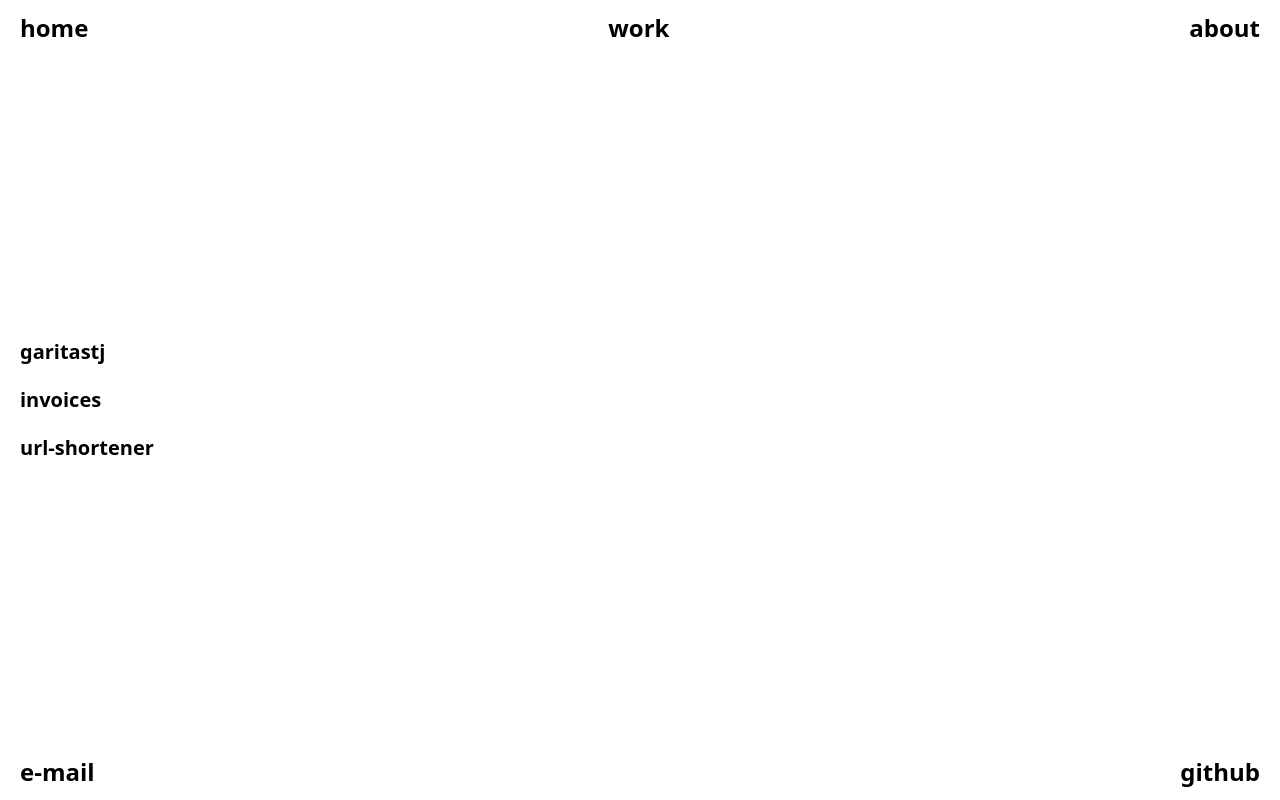
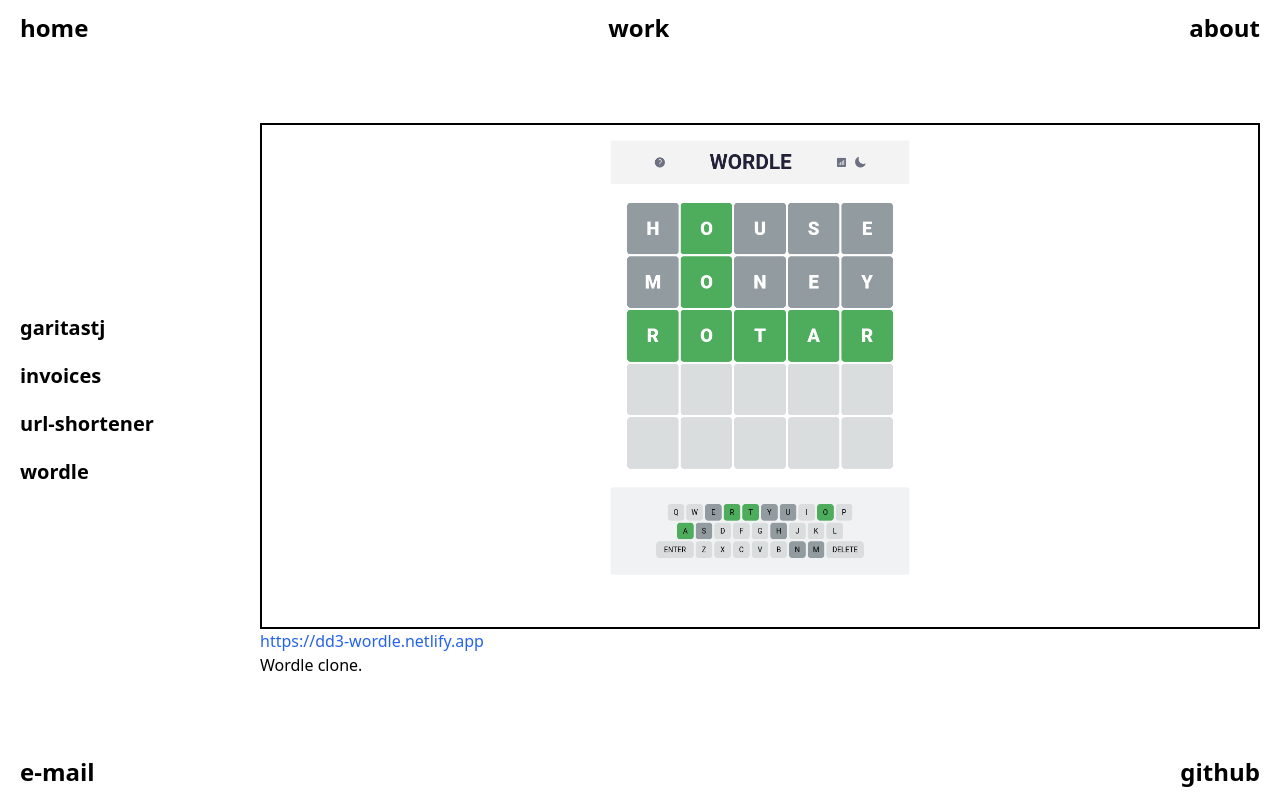
Before and after one commit to celozano/carloslozano, a React (Vite) app: page /work/wordle in a window 1280 px wide. Built offline with nearby package versions, Linux system fonts and the light colour scheme.

Commit message:
add wordle page

```diff
--- a/src/views/Work.tsx
+++ b/src/views/Work.tsx
@@ -1,36 +1,43 @@
-import { useState } from 'react';
-import { Link, useParams } from 'react-router-dom';
+import { useState } from "react";
+import { Link, useParams } from "react-router-dom";
 
-const GARITAS = 'garitastj';
-const INVOICES = 'invoices';
-const URL_SHORTENER = 'url-shortener';
+const GARITAS = "garitastj";
+const INVOICES = "invoices";
+const URL_SHORTENER = "url-shortener";
+const WORDLE = "wordle";
 
 const projects = [
   {
     id: GARITAS,
-    path: '/work/garitastj',
-    link: 'https://garitastj.com',
+    path: "/work/garitastj",
+    link: "https://garitastj.com",
     description:
-      'Web application that shows the border wait times across the San Diego - Tijuana border.',
+      "Web application that shows the border wait times across the San Diego - Tijuana border.",
   },
   {
     id: INVOICES,
-    path: '/work/invoices',
-    link: 'https://develop--sergios-invoices.netlify.app',
+    path: "/work/invoices",
+    link: "https://develop--sergios-invoices.netlify.app",
     description:
-      'Invoice system for an auto shop that helps the user creating and printing invoices.',
+      "Invoice system for an auto shop that helps the user creating and printing invoices.",
   },
   {
     id: URL_SHORTENER,
-    path: '/work/url-shortener',
-    link: 'https://urlshortenerv.netlify.app',
-    description: 'URL shortener to create short URLs.',
+    path: "/work/url-shortener",
+    link: "https://urlshortenerv.netlify.app",
+    description: "URL shortener to create short URLs.",
+  },
+  {
+    id: WORDLE,
+    path: "/work/wordle",
+    link: "https://dd3-wordle.netlify.app",
+    description: "Wordle clone.",
   },
 ];
 
 export const Work = () => {
   const params = useParams();
-  const [hoverItem, setHoverItem] = useState('');
+  const [hoverItem, setHoverItem] = useState("");
 
   const project = projects.find(({ id }) => id === params?.id);
 
@@ -44,13 +51,18 @@
                 className="pointer-events-none hover:underline md:pointer-events-auto"
                 to={path}
                 onMouseOver={() => setHoverItem(id)}
-                onMouseOut={() => setHoverItem('')}
+                onMouseOut={() => setHoverItem("")}
               >
                 {id}
               </Link>
               <span className="block text-base font-normal md:hidden">
                 <p className=" text-gray-800">{description}</p>
-                <a className="text-blue-600 hover:underline" href={link}>
+                <a
+                  target="_blank"
+                  rel="noopener noreferrer"
+                  className="text-blue-600 hover:underline"
+                  href={link}
+                >
                   {link}
                 </a>
               </span>
@@ -60,7 +72,7 @@
       </div>
       <div className="hidden flex-1 items-center justify-center md:flex">
         {project === undefined ? (
-          <span className={`${hoverItem === '' ? 'hidden' : 'block'}`}>
+          <span className={`${hoverItem === "" ? "hidden" : "block"}`}>
             <img
               className="max-h-[calc(100vh-15em)] border-2 border-black object-cover"
               src={`/${hoverItem}.png`}
@@ -74,7 +86,11 @@
               src={`/${project.id}.png`}
               alt={`${project.id}`}
             />
-            <a className="text-blue-600 hover:underline" href={project.link}>
+            <a
+              className="text-blue-600 hover:underline"
+              href={project.link}
+              target="_blank"
+            >
               {project.link}
             </a>
             <p>{project.description}</p>
```
Also changed, not shown: public/wordle.png (added).
